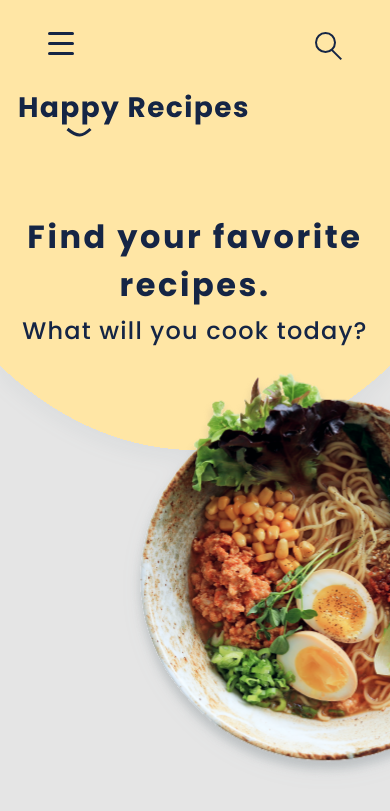
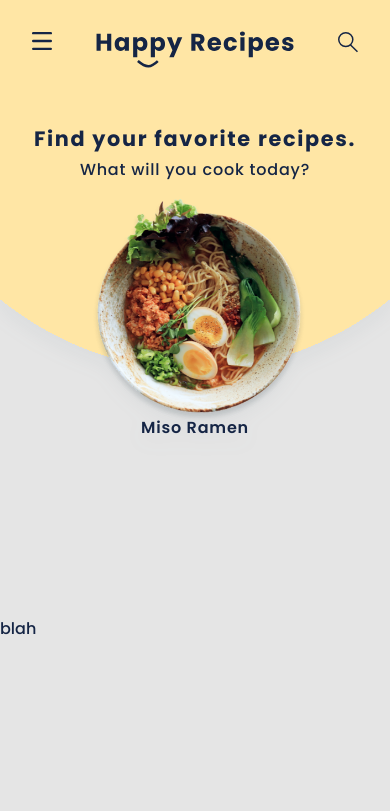
Before and after one commit to molynatep/idm232-mpt54, a PHP site: page / in a window 390 px wide; the page is wider, and only the part inside the window is pictured. Shown: the top 811 px of that part. Run offline with PHP 8.4, Linux system fonts and the light colour scheme.

Commit message:
responsive bit :l

```diff
--- a/css/stylesheet.css
+++ b/css/stylesheet.css
@@ -23,6 +23,7 @@
   }
 
   .nav {
+    display:block;
     text-align: center;
   }
 
@@ -44,7 +45,7 @@
   h1 {
     letter-spacing: 0.08em;
     padding-top: 3rem;
-    margin-bottom: 0;
+    margin: 0;
   }
 
   h2 {
@@ -54,3 +55,49 @@
 letter-spacing: 0.05em;
 margin-top: .2rem;
   }
+
+  .ramen {
+    margin-top: -1.5rem;
+    font-weight: 600;
+  }
+
+  @media screen and (max-width: 600px) {
+    picture>img{
+      width: 500px;
+    }
+    h1 {
+      font-size: 1.3rem;
+    }
+    h2 {
+      font-size: 1rem;
+    }
+    .logo>img {
+      width: 200px;
+    }
+    .hamburger>img, .search>img{
+      width:20px;
+    }
+    .hamburger {
+      margin-right: 1rem;
+      margin-left: 2rem;
+    }
+    .search {
+     margin-left: 1rem;
+     margin-right: 2rem;
+   }
+  }
+
+    @media screen and (max-width: 500px) {
+      picture>img{
+        width: 350px;
+       }
+       .nav {
+        background: radial-gradient(90% 420px at 50% -50px, #FFE6A5 100%, transparent 100%) no-repeat;
+
+       }
+  }
+
+  main {
+    display: flex;
+    padding-top: 600px;
+  }
--- a/index.html
+++ b/index.html
@@ -12,8 +12,8 @@
    <link href="https://fonts.googleapis.com/css2?family=Poppins:ital,wght@0,500;0,600;0,700;1,500;1,600;1,700&display=swap" rel="stylesheet">
 </head>
 <body>
-   <header>
-      <div class="nav">
+      <header>
+         <div class= "nav">
          <div class="hamburger">
             <img src="imgs/hamburger.svg" alt="hamburger">
          </div>
@@ -25,15 +25,20 @@
          </div>
          <h1>Find your favorite recipes.</h1>
          <h2>What will you cook today?</h2>
-         <div>
+         <div class="ramenpic">
+            <picture>
             <img srcset="imgs/ramen-sm.png,
                         imgs/ramen-med.png 1.5x,
                         imgs/ramen.png 2x"
                   src="imgs/ramen-sm.png"
                   alt="ramen">
+            </picture>
+         <h2 class="ramen">Miso Ramen</h2>
          </div>
-      </div>
-   </header>
-
+         </div>
+      </header>
+   <main>
+      <p>blah</p>
+   </main>
 </body>
 </html>
```
